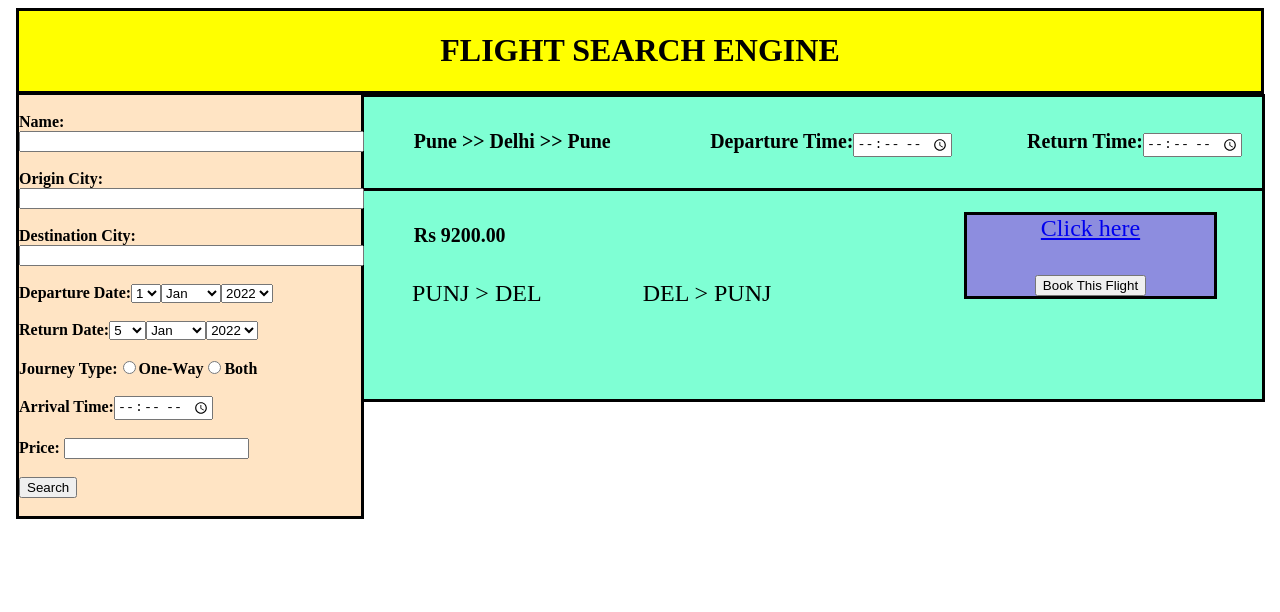
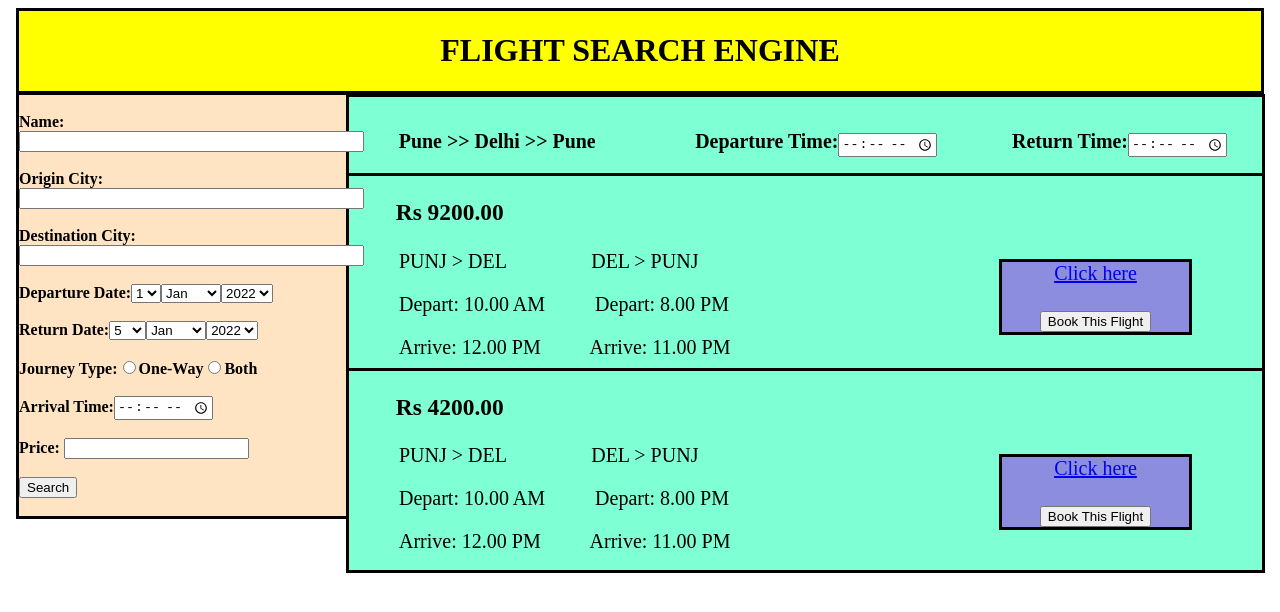
Before and after one commit to RishavBir/TrushCheckerAssignment, a React (Create React App) app: page / in a window 1280 px wide. Shown: the top 612 px of the page. Built offline with nearby package versions, Linux system fonts and the light colour scheme.

Commit message:
css added

```diff
--- a/src/App.css
+++ b/src/App.css
@@ -21,6 +21,7 @@
   font-weight: 600;
   color:black;
   background-color: bisque;
+  margin-bottom: 10px;
 }
 
   .inside_style{
@@ -28,10 +29,11 @@
     border-bottom-width:solid;
     text-align:left;
     font-size: 1.5rem;
-    margin-left:345px;
+    margin-left:330px;
     margin-right:-1px;
-    margin-top:-425px;
+    margin-top:-435px;
     background-color: aquamarine;
+    margin-bottom: 20px;
   }
 
 
@@ -39,20 +41,50 @@
   border-style: solid;
   border-bottom-width:solid;
   text-align:left;
-  font-size: 1.5rem;
-  margin-left:345px;
+  margin-left:330px;
   margin-right:-1px;
-  margin-top:-5px;
+  margin-top:-40px;
   background-color: aquamarine;
+  font-size: 20px;
+  font-weight: 400;
+  color:black;
+  margin-bottom: 10px;
+
 }
 
 .inside_style3{
   border-style: solid;
   border-bottom-width:solid;
-  margin-left:600px;
-  margin-top: -119px;
-  margin-bottom: 100px;
-  margin-right: 45px;
+  margin-left:650px;
+  margin-top: -120px;
+  margin-bottom: 40px;
+  margin-right: 70px;
   background-color:rgb(141, 141, 223);
   text-align:center;
 }
+
+
+.inside_style4{
+  border-style: solid;
+  border-bottom-width:solid;
+  text-align:left;
+  margin-left:330px;
+  margin-right:-1px;
+  margin-top:-20px;
+  background-color: aquamarine;
+  font-size: 20px;
+  font-weight: 400;
+  color:black;
+  margin-bottom: 3px;
+}
+
+.inside_style5{
+  border-style: solid;
+  border-bottom-width:solid;
+  margin-left:650px;
+  margin-top: -119px;
+  margin-bottom: 40px;
+  margin-right: 70px;
+  background-color:rgb(141, 141, 223);
+  text-align:center;
+}
--- a/src/App.js
+++ b/src/App.js
@@ -64,10 +64,23 @@ const App = () => {
                                         <h5>&nbsp; &nbsp; &nbsp; &nbsp;&nbsp; &nbsp;Pune >> Delhi >> Pune &nbsp; &nbsp; &nbsp; &nbsp;&nbsp;&nbsp;&nbsp;&nbsp;&nbsp;&nbsp;&nbsp;&nbsp;&nbsp;&nbsp;&nbsp; Departure Time:<input type="time"/>&nbsp;&nbsp;&nbsp;&nbsp;&nbsp;&nbsp;&nbsp;&nbsp;&nbsp;&nbsp;&nbsp;&nbsp;&nbsp;&nbsp;  Return Time:<input type="time" /></h5>
                                     </div>
                                     <div className="inside_style2">
-                                        <h5>&nbsp; &nbsp; &nbsp; &nbsp;&nbsp; &nbsp;Rs 9200.00</h5>
-                                        <p>&nbsp; &nbsp; &nbsp; &nbsp;&nbsp;PUNJ > DEL &nbsp; &nbsp; &nbsp;&nbsp; &nbsp; &nbsp;&nbsp;&nbsp;&nbsp;&nbsp;&nbsp;&nbsp;DEL > PUNJ</p>
+                                        <h3>&nbsp; &nbsp; &nbsp; &nbsp;&nbsp;Rs 9200.00</h3>
+                                        <p>&nbsp; &nbsp; &nbsp; &nbsp;&nbsp;&nbsp;&nbsp;PUNJ > DEL &nbsp; &nbsp; &nbsp;&nbsp; &nbsp; &nbsp;&nbsp;&nbsp;&nbsp;&nbsp;&nbsp;&nbsp;DEL > PUNJ</p>
+                                        <p>&nbsp; &nbsp; &nbsp; &nbsp;&nbsp;&nbsp;&nbsp;Depart: 10.00 AM &nbsp; &nbsp; &nbsp; &nbsp;&nbsp; Depart: 8.00 PM  </p>
+                                        <p>&nbsp; &nbsp; &nbsp; &nbsp;&nbsp;&nbsp;&nbsp;Arrive: 12.00 PM &nbsp; &nbsp; &nbsp; &nbsp;&nbsp; Arrive: 11.00 PM  </p>
                                         <div className="inside_style3">
                                             <a href="https://www.google.com/imgres?imgurl=https%3A%2F%2Fimages.livemint.com%2Fimg%2F2022%2F05%2F26%2F1600x900%2Fb5117f96-7169-11ec-8f17-311f48466dc2_1644217958646_1653545781352.jpg&imgrefurl=https%3A%2F%2Fwww.livemint.com%2Fmarket%2Fmark-to-market%2Fwhy-indigo-s-shares-are-flying-despite-weak-q4-results-11653545655381.html&tbnid=-a9Tj7kq0l3AVM&vet=12ahUKEwjjtIPuoJv7AhX0gmMGHVFnAzMQMygBegUIARDdAQ..i&docid=1zRJBeM7cacNrM&w=1600&h=900&q=indigo%20flight%20pics&ved=2ahUKEwjjtIPuoJv7AhX0gmMGHVFnAzMQMygBegUIARDdAQ" target ="hs">Click here</a><br/><br/>
+                                        <input type="Button" value="Book This Flight" />
+                                        </div>
+                                        </div>
+
+                                         <div className="inside_style4">
+                                        <h3>&nbsp; &nbsp; &nbsp; &nbsp;&nbsp;Rs 4200.00</h3>
+                                        <p>&nbsp; &nbsp; &nbsp; &nbsp;&nbsp;&nbsp;&nbsp;PUNJ > DEL &nbsp; &nbsp; &nbsp;&nbsp; &nbsp; &nbsp;&nbsp;&nbsp;&nbsp;&nbsp;&nbsp;&nbsp;DEL > PUNJ</p>
+                                        <p>&nbsp; &nbsp; &nbsp; &nbsp;&nbsp;&nbsp;&nbsp;Depart: 10.00 AM &nbsp; &nbsp; &nbsp; &nbsp;&nbsp; Depart: 8.00 PM  </p>
+                                        <p>&nbsp; &nbsp; &nbsp; &nbsp;&nbsp;&nbsp;&nbsp;Arrive: 12.00 PM &nbsp; &nbsp; &nbsp; &nbsp;&nbsp; Arrive: 11.00 PM  </p>
+                                        <div className="inside_style5">
+                                            <a href="https://img.etimg.com/thumb/width-1200,height-900,imgsize-1210068,resizemode-1,msid-66208291/industry/transportation/airlines-/-aviation/grant-thornton-under-cbi-lens-for-inflated-valuation-of-kingfisher-airlines.jpg" target ="hs">Click here</a><br/><br/>
                                         <input type="Button" value="Book This Flight" />
                                         </div>
                                         </div>
```
